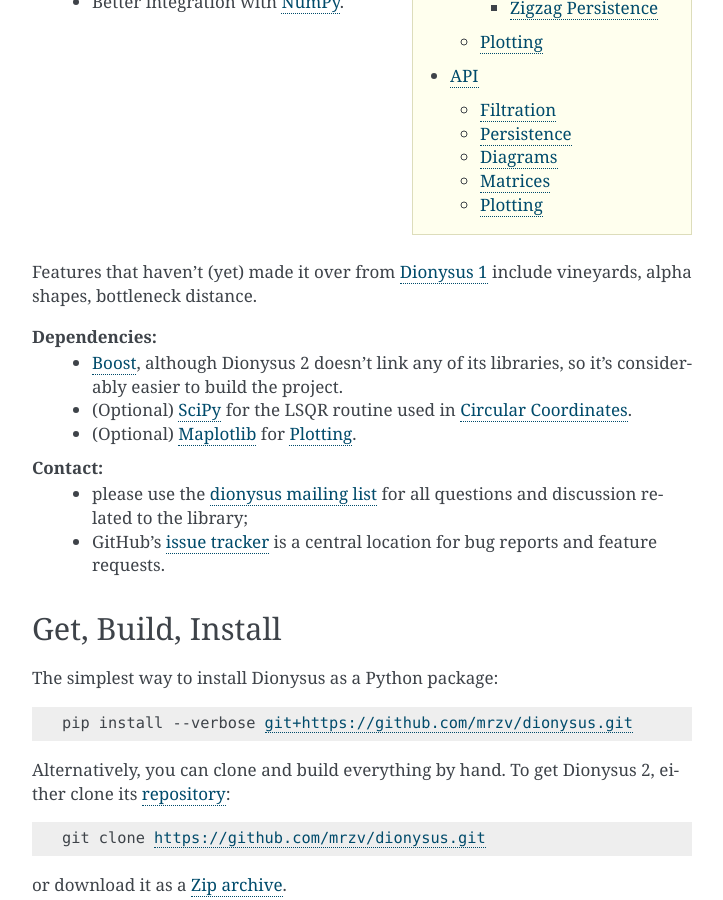
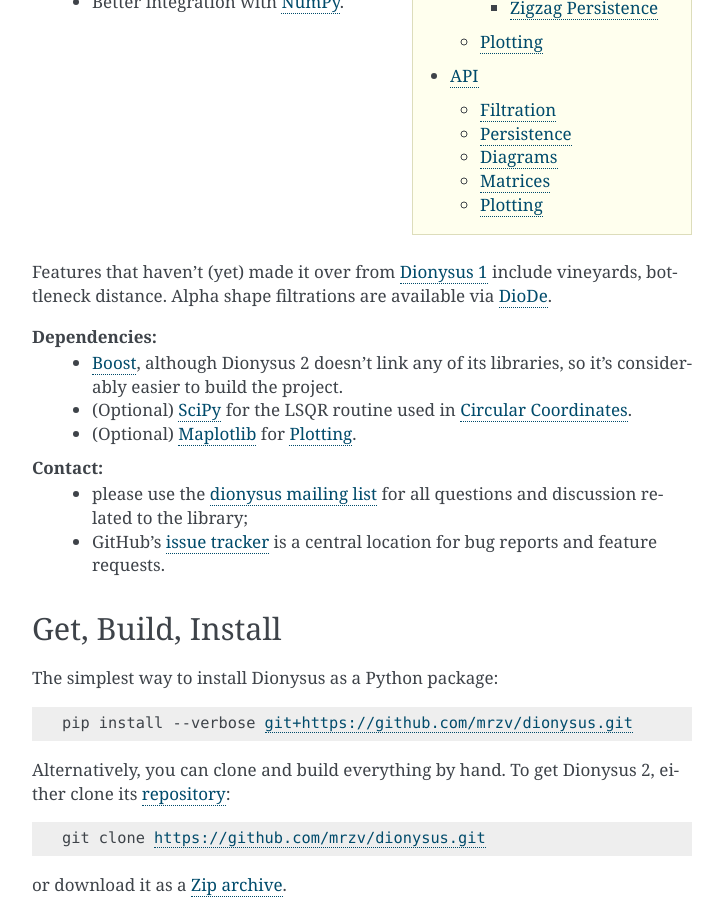
Before and after one commit to mrzv/dionysus, a Sphinx documentation site: the page built from doc/index.rst, in a window 1280 px wide and 900 px high, scrolled down 686 px. Shown: the whole window, without its empty margins (388-1111 px from the left). Built offline with Sphinx 7.4.7, drawn with Linux system fonts in a browser that asks for light colours.

Commit message:
Add a pointer to DioDe

```diff
--- a/README.rst
+++ b/README.rst
@@ -13,7 +13,8 @@
   * A few `plotting <http://mrzv.org/software/dionysus2/tutorial/plotting.html#plotting>`_ routines, based on `Matplotlib <https://matplotlib.org/>`_.
   * Better integration with `NumPy <http://www.numpy.org/>`_.
 
-Features that haven't (yet) made it over from `Dionysus 1 <http://mrzv.org/software/dionysus>`_ include vineyards, alpha shapes, bottleneck distance.
+Features that haven't (yet) made it over from `Dionysus 1 <http://mrzv.org/software/dionysus>`_ include vineyards, bottleneck distance.
+Alpha shape filtrations are available via `DioDe <https://github.com/mrzv/diode>`_.
 
 **Dependencies:**
   * `Boost <http://www.boost.org/>`_, although Dionysus 2 doesn't link any of its libraries, so it's considerably easier to build the project.
--- a/doc/index.rst
+++ b/doc/index.rst
@@ -25,7 +25,8 @@
   * A few :ref:`plotting` routines, based on `Matplotlib <https://matplotlib.org/>`_.
   * Better integration with `NumPy <http://www.numpy.org/>`_.
 
-Features that haven't (yet) made it over from `Dionysus 1 <http://mrzv.org/software/dionysus>`_ include vineyards, alpha shapes, bottleneck distance.
+Features that haven't (yet) made it over from `Dionysus 1 <http://mrzv.org/software/dionysus>`_ include vineyards, bottleneck distance.
+Alpha shape filtrations are available via `DioDe <https://github.com/mrzv/diode>`_.
 
 **Dependencies:**
   * `Boost <http://www.boost.org/>`_, although Dionysus 2 doesn't link any of its libraries, so it's considerably easier to build the project.
```
